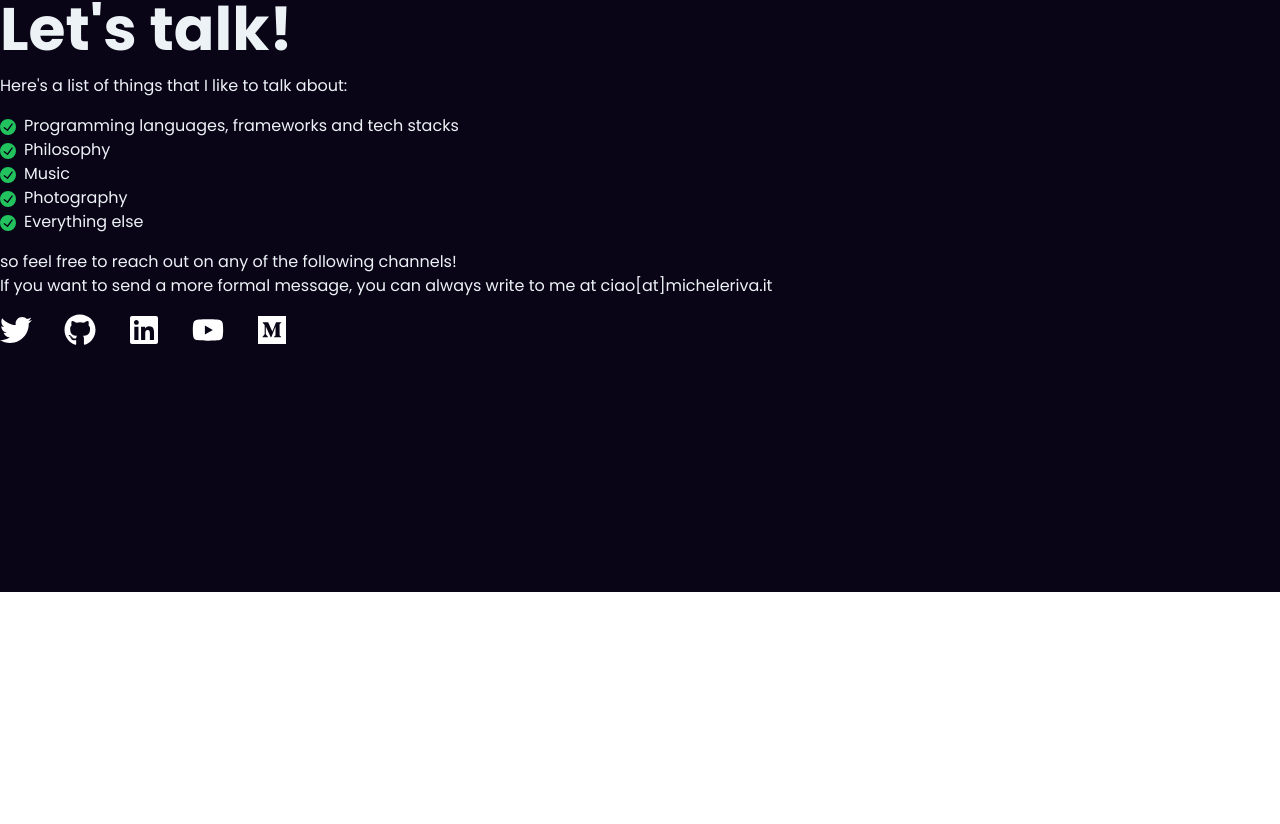
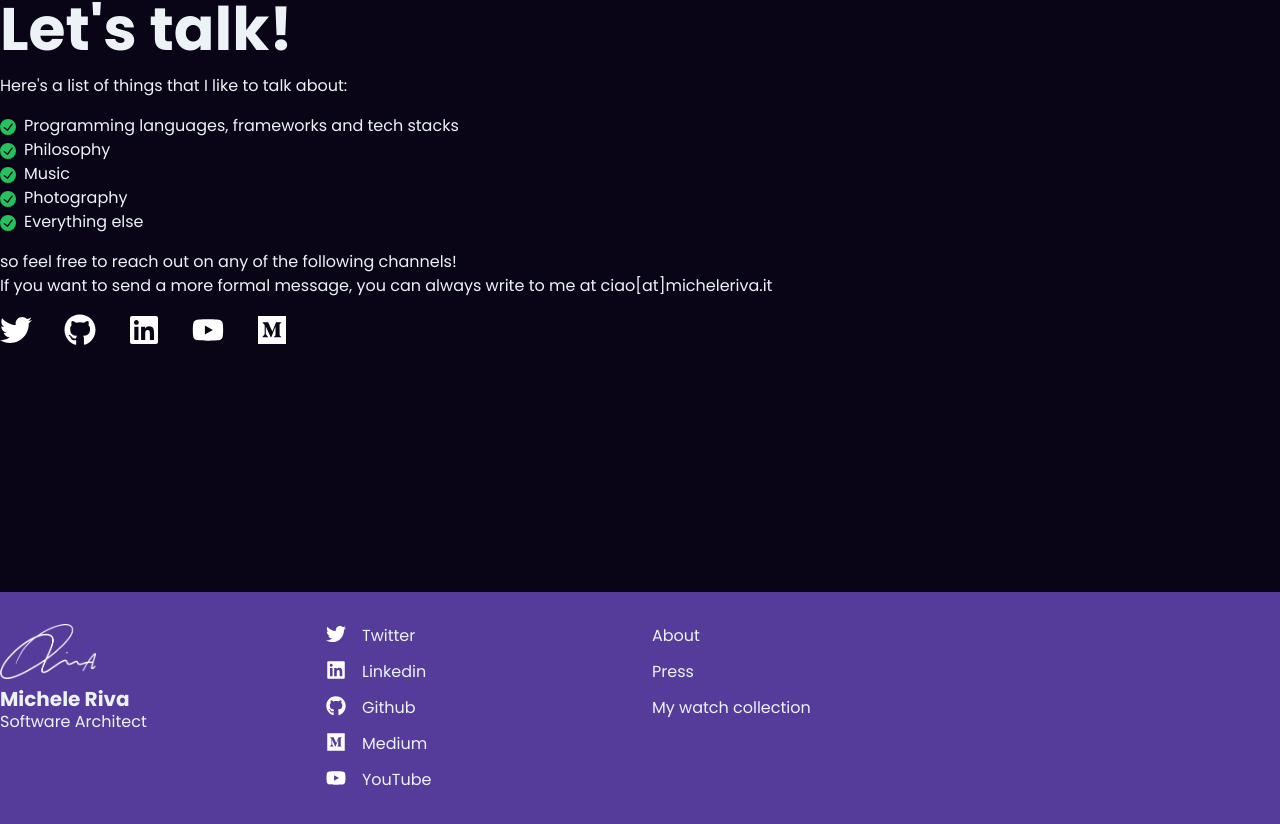
Before and after one commit to micheleriva/personal-website, a Next.js app: page /contacts in a window 1280 px wide. Shown: the part 208-1032 px from the top of the page. Before the commit the page ends 800 px from the top, so only its background shows below. Built offline with nearby package versions, Linux system fonts and the light colour scheme.

Commit message:
feat: added footer

```diff
--- a/components/About/index.tsx
+++ b/components/About/index.tsx
@@ -9,7 +9,7 @@ export default function About() {
   const showLongBio = isTabletOrDesktop ? true : longBio;
 
   return (
-    <Flex flexDir={["column", "column", "row"]}>
+    <Flex flexDir={["column", "column", "row"]} id="about">
       <Text
         as="h2"
         fontSize={["5xl", "6xl"]}
--- a/components/BookHomepageHero/index.tsx
+++ b/components/BookHomepageHero/index.tsx
@@ -20,7 +20,7 @@ export default function BookHomepageHero() {
   const isTabletOrDesktop = useMediaQuery({ minWidth: breakpoints.mobile });
 
   return (
-    <Flex width="full" minH="4xl" pos="relative">
+    <Flex width="full" minH="100vh" pos="relative">
       <Image
         src={BookBgImage}
         alt="Gardens by the bay by Isaac Matthew on Unsplash"
@@ -36,7 +36,7 @@ export default function BookHomepageHero() {
         pt={["4", "24"]}
         pb={["4", "24"]}
       >
-        <Center>
+        <Center h="full">
           <PageContainer>
             <Grid gridTemplateColumns={["1fr", "1fr 1fr"]}>
               <VStack alignItems="flex-start">
@@ -81,7 +81,7 @@ export default function BookHomepageHero() {
                   colorScheme="messenger"
                   as="a"
                   target="_blank"
-                  href="https://rwnjs.com/order/packt "
+                  href="https://rwnjs.com/order/packt"
                 >
                   Preorder now!
                 </Button>
--- /dev/null
+++ b/components/Footer/index.tsx
@@ -0,0 +1,127 @@
+import {
+  Box,
+  Center,
+  Grid,
+  Image,
+  Text,
+  Icon,
+  VStack,
+  Flex,
+  Divider,
+} from "@chakra-ui/react";
+import {
+  FaTwitter,
+  FaGithub,
+  FaLinkedin,
+  FaMedium,
+  FaYoutube,
+} from "react-icons/fa";
+import PageContainer from "../PageContainer";
+
+type Social = {
+  name: string;
+  href: string;
+  icon: typeof FaTwitter;
+};
+
+type OtherPage = {
+  name: string;
+  href: string;
+};
+
+const socialNetworks: Social[] = [
+  {
+    name: "Twitter",
+    href: "https://twitter.com/MicheleRivaCode",
+    icon: FaTwitter,
+  },
+  {
+    name: "Linkedin",
+    href: "https://www.linkedin.com/in/MicheleRiva95",
+    icon: FaLinkedin,
+  },
+  {
+    name: "Github",
+    href: "https://github.com/MicheleRiva",
+    icon: FaGithub,
+  },
+  {
+    name: "Medium",
+    href: "https://micheleriva.medium.com",
+    icon: FaMedium,
+  },
+  {
+    name: "YouTube",
+    href: "https://youtube.com/channel/micheleriva",
+    icon: FaYoutube,
+  },
+];
+
+const otherPages = [
+  {
+    name: "About",
+    href: "/#about",
+  },
+  {
+    name: "Press",
+    href: "/press",
+  },
+  {
+    name: "My watch collection",
+    href: "/watches",
+  },
+];
+
+function Social(social: Social) {
+  return (
+    <Flex as="a" href={social.href} target="_blank" rel="noopener noreferrer">
+      <Icon w="5" h="5" as={social.icon} color="white" mr="4" />
+      <Text> {social.name} </Text>
+    </Flex>
+  );
+}
+
+function OtherPage(page: OtherPage) {
+  return (
+    <Flex as="a" href={page.href}>
+      <Text> {page.name} </Text>
+    </Flex>
+  );
+}
+
+export default function Footer() {
+  return (
+    <Center bg="purple.700" textColor="gray.100" py="8">
+      <PageContainer>
+        <Grid
+          gridTemplateColumns={["1fr", "1fr 1fr", "repeat(4, 1fr)"]}
+          gap="6"
+        >
+          <Box>
+            <Image src="/imgs/signs/light.png" w="24" mb="2" />
+            <Text lineHeight="shorter" fontSize="xl" fontWeight="bold">
+              Michele Riva
+            </Text>
+            <Text lineHeight="shorter"> Software Architect </Text>
+          </Box>
+          <Flex flexDir="column">
+            <Divider mb="6" display={["block", "none", "none"]} />
+            {socialNetworks.map((social, i) => (
+              <Box key={social.name} mt={i ? "3" : "0"}>
+                <Social {...social} />
+              </Box>
+            ))}
+          </Flex>
+          <Flex flexDir="column">
+            <Divider mb="6" display={["block", "none", "none"]} />
+            {otherPages.map((page, i) => (
+              <Box key={page.name} mt={i ? "3" : "0"}>
+                <OtherPage {...page} />
+              </Box>
+            ))}
+          </Flex>
+        </Grid>
+      </PageContainer>
+    </Center>
+  );
+}
--- a/pages/_app.tsx
+++ b/pages/_app.tsx
@@ -1,6 +1,7 @@
 import { ChakraProvider, Box } from "@chakra-ui/react";
 import { DefaultSeo } from "next-seo";
 import Navbar from "../components/Navbar";
+import Footer from "../components/Footer";
 import theme from "../lib/chakra/theme";
 
 function MyApp({ Component, pageProps }) {
@@ -34,6 +35,7 @@ function MyApp({ Component, pageProps }) {
           <Navbar />
           <Component {...pageProps} />
         </Box>
+        <Footer />
       </ChakraProvider>
     </>
   );
--- a/pages/index.tsx
+++ b/pages/index.tsx
@@ -44,7 +44,7 @@ export const getStaticProps: GetStaticProps = async () => {
 export default function Home({ clients, projects }: PageProps) {
   return (
     <>
-      <Box textColor="white" pb="12">
+      <Box textColor="white">
         <HomepageHero />
         <Center>
           <PageContainer>
@@ -56,7 +56,6 @@ export default function Home({ clients, projects }: PageProps) {
           </PageContainer>
         </Center>
         <BookHomepageHero />
-        <Spacer mt="24" mb="48" />
       </Box>
     </>
   );
```
Also changed, not shown: pages/podcast.tsx (+28 -13 lines), pages/watches.tsx (+25 -16 lines).
